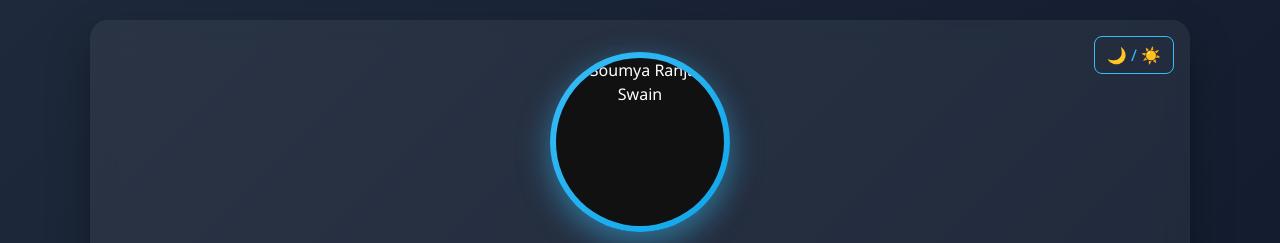
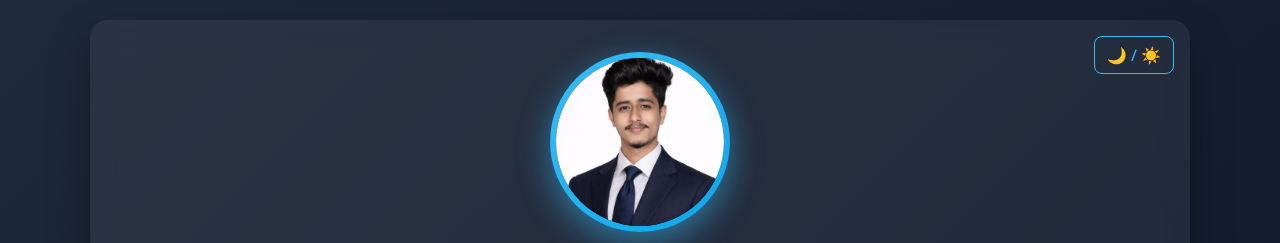
Before and after one commit to soumyaranjanswain2/soumya-portfolio, a website: page index.html in a window 1280 px wide. Shown: the top 243 px of the page. Drawn offline with nearby package versions, Linux system fonts and the light colour scheme.

Commit message:
Update index.html

```diff
--- a/index.html
+++ b/index.html
@@ -646,7 +646,7 @@
     <!-- PROFILE -->
     <div class="text-center">
       <div class="profile-img-wrapper mb-3">
-        <img src="public/images/soumya@1.jpeg" alt="Soumya Ranjan Swain" class="profile-img" />
+        <img src="soumya@1.jpeg" alt="Soumya Ranjan Swain" class="profile-img" />
       </div>
 
 
```
